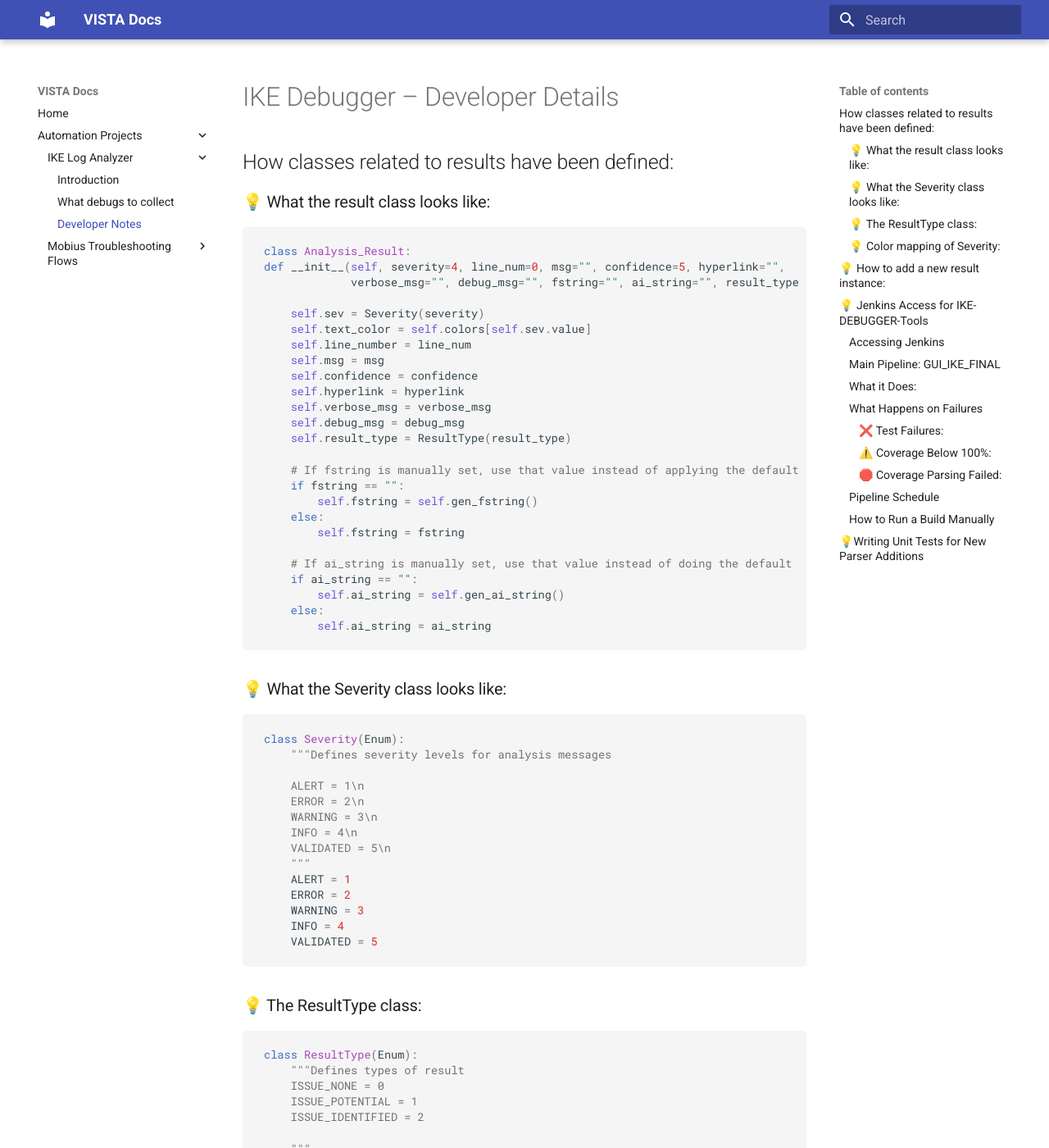
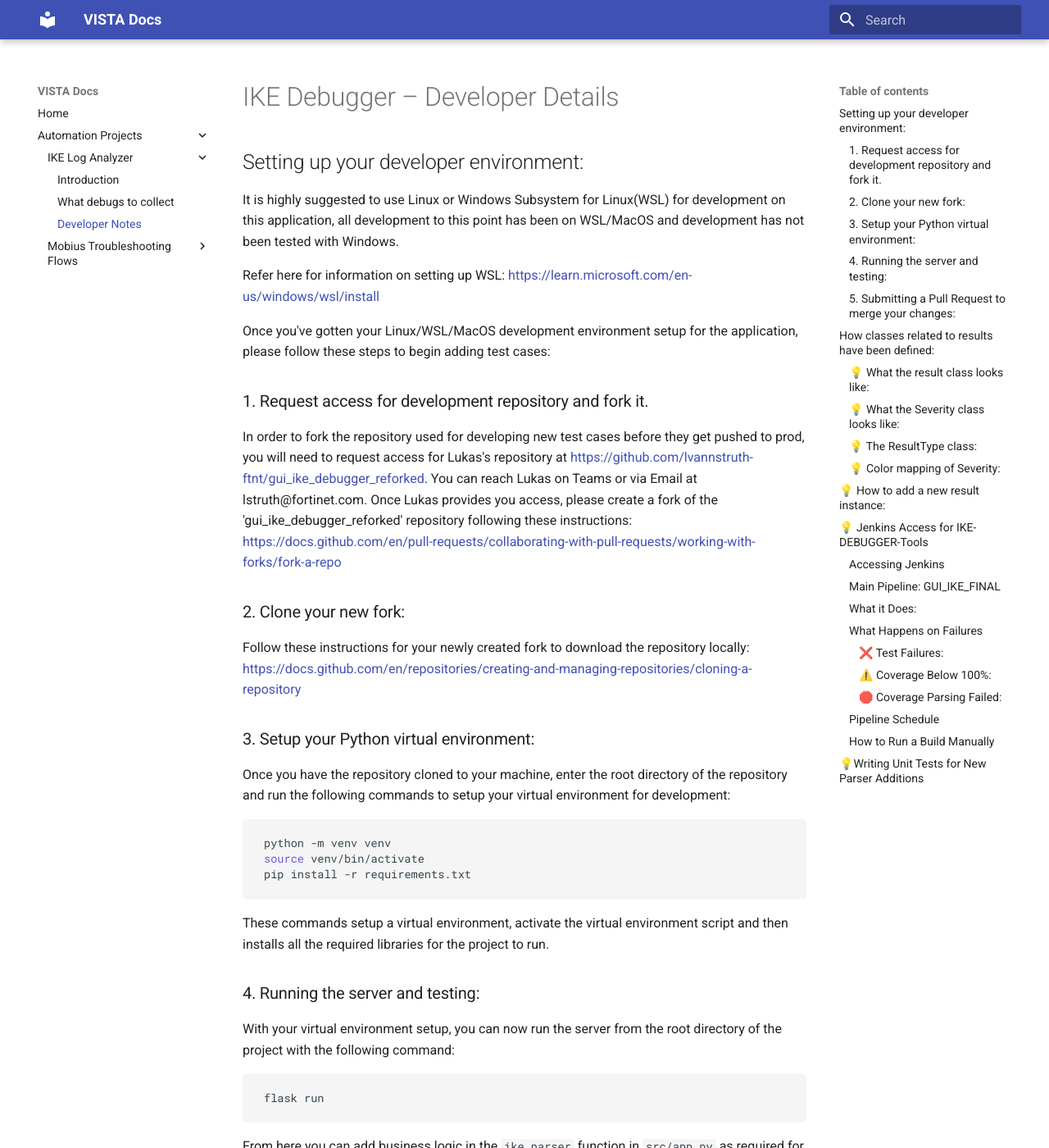
Before and after one commit to ProjectVISTA/VISTA-docs, an MkDocs documentation site: the page built from docs/ike-log-analyzer/dev.md, in a window 1280 px wide and 1400 px high. Shown: the whole window at 82% size. Built offline with MkDocs 1.6.1 and Material for MkDocs 9.7.7, drawn with Linux system fonts in a browser that asks for light colours; some of the changed text lies outside the part shown.

Commit message:
Added instructions for setting up developer environment.
Also added .gitignore and cleaned up requirements.txt

````diff
--- a/docs/ike-log-analyzer/dev.md
+++ b/docs/ike-log-analyzer/dev.md
@@ -1,4 +1,55 @@
 # IKE Debugger – Developer Details
+
+## Setting up your developer environment:
+
+It is highly suggested to use Linux or Windows Subsystem for Linux(WSL) for development on this application, all development to this point has been on WSL/MacOS and development has not been tested with Windows.
+
+Refer here for information on setting up WSL: [https://learn.microsoft.com/en-us/windows/wsl/install](https://learn.microsoft.com/en-us/windows/wsl/install)
+
+Once you've gotten your Linux/WSL/MacOS development environment setup for the application, please follow these steps to begin adding test cases:
+
+### 1. Request access for development repository and fork it.
+
+In order to fork the repository used for developing new test cases before they get pushed to prod, you will need to request access for Lukas's repository at [https://github.com/lvannstruth-ftnt/gui_ike_debugger_reforked](https://github.com/lvannstruth-ftnt/gui_ike_debugger_reforked). You can reach Lukas on Teams or via Email at lstruth@fortinet.com. Once Lukas provides you access, please create a fork of the 'gui_ike_debugger_reforked' repository following these instructions: [https://docs.github.com/en/pull-requests/collaborating-with-pull-requests/working-with-forks/fork-a-repo](https://docs.github.com/en/pull-requests/collaborating-with-pull-requests/working-with-forks/fork-a-repo)
+
+### 2. Clone your new fork:
+
+Follow these instructions for your newly created fork to download the repository locally: [https://docs.github.com/en/repositories/creating-and-managing-repositories/cloning-a-repository](https://docs.github.com/en/repositories/creating-and-managing-repositories/cloning-a-repository)
+
+### 3. Setup your Python virtual environment:
+
+Once you have the repository cloned to your machine, enter the root directory of the repository and run the following commands to setup your virtual environment for development:
+
+```bash
+python -m venv venv
+source venv/bin/activate
+pip install -r requirements.txt
+```
+
+These commands setup a virtual environment, activate the virtual environment script and then installs all the required libraries for the project to run.
+
+### 4. Running the server and testing:
+
+With your virtual environment setup, you can now run the server from the root directory of the project with the following command:
+
+```bash
+flask run
+```
+
+From here you can add business logic in the `ike_parser` function in `src/app.py` as required for your new test case.
+
+### 5. Submitting a Pull Request to merge your changes:
+
+After you have finished validating your changes, please submit a pull request for Lukas's `gui_ike_debugger_reforked` repository on github following these instructions: [https://docs.github.com/en/pull-requests/collaborating-with-pull-requests/proposing-changes-to-your-work-with-pull-requests/creating-a-pull-request](https://docs.github.com/en/pull-requests/collaborating-with-pull-requests/proposing-changes-to-your-work-with-pull-requests/creating-a-pull-request)
+
+Please ensure to include the following in your pull request:
+
+1. The ticket number or mantis for which you are adding a test case.
+2. The log file you have been using to test your changes.
+
+Once the PR is opened, one of the core developers will review your request and provide any feedback if necessary or merge your changes if it passes test validation.
+
+Please reach out to Lukas if you run into any issues with setting up your development environment.
 
 ## How classes related to results have been defined:
 ### 💡 What the result class looks like:
````
Also changed, not shown: requirements.txt (+5 -20 lines), 1 other file.
